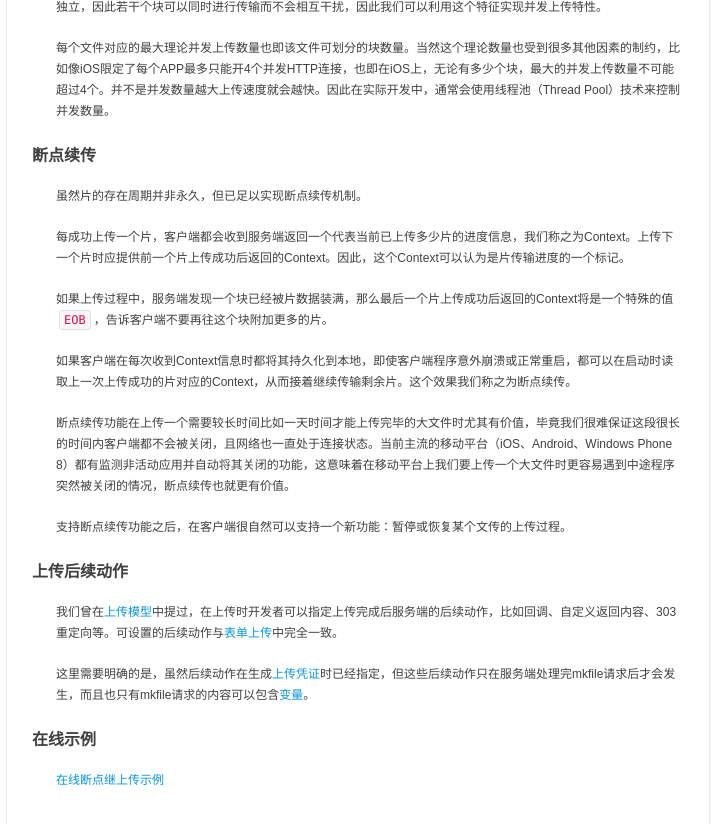
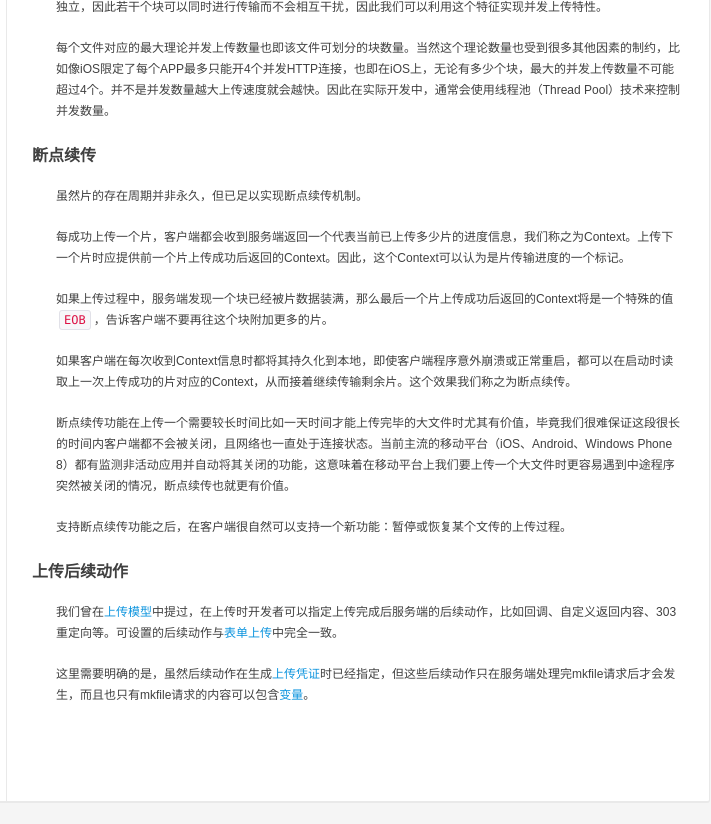
Before and after one commit to qiniu/developer.qiniu.com, a Jekyll site: the page built from docs/v6/api/overview/up/chunked-upload.md, in a window 1280 px wide and 900 px high, scrolled down 1546 px. Shown: the top 824 px of the window, without its empty margins (411-1122 px from the left). Built offline with Jekyll 4.4.1, drawn with Linux system fonts in a browser that asks for light colours; comment, search, counter and statistics services are not loaded.

Commit message:
去掉不正确的上传示例。

```diff
--- a/docs/v6/api/overview/up/chunked-upload.md
+++ b/docs/v6/api/overview/up/chunked-upload.md
@@ -68,8 +68,3 @@ order: 530
 [mkfileHref]:		../../reference/up/mkfile.html
 [uploadTokenHref]:	../../reference/security/upload-token.html "上传凭证"
 [varsHref]:			response/vars.html "变量"
-
-<a id="online-demo"></a>
-## 在线示例
-
-[在线断点继上传示例](http://jsfiddle.net/gh/get/extjs/4.2/icattlecoder/jsfiddle/tree/master/uptoken)
```
